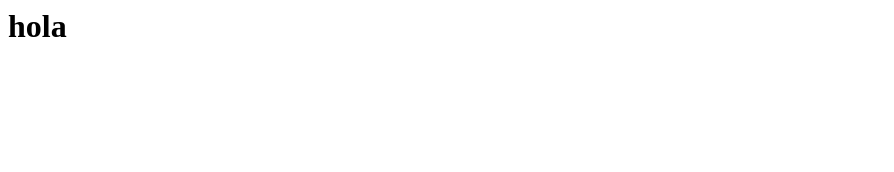
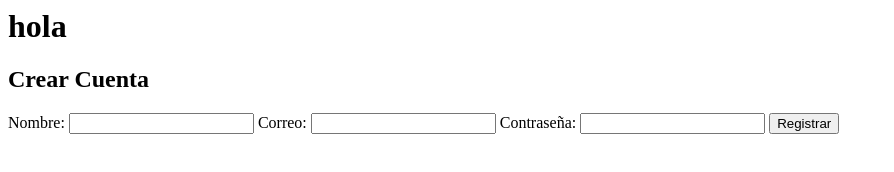
Before and after one commit to Vm4c/version1, a plain HTML site: page index.html in a window 1280 px wide. Shown: the whole page, without its empty margins (0-894 px from the left). Drawn offline with Linux system fonts and the light colour scheme.

Commit message:
Update index.html

```diff
--- a/index.html
+++ b/index.html
@@ -1 +1,18 @@
 <h1>hola</h1>
+<div class="container text-left">
+        <div class="row" id="hol">
+            <h2>Crear Cuenta</h2>
+            <form id="signupForm">
+                <label for="name">Nombre:</label>
+                <input type="text" id="name" name="name" required>
+
+                <label for="email">Correo:</label>
+                <input type="email" id="email" name="email" required>
+
+                <label for="password">Contraseña:</label>
+                <input type="password" id="password" name="password" required>
+
+                <button type="submit">Registrar</button>
+            </form>
+
+      </div>
```
